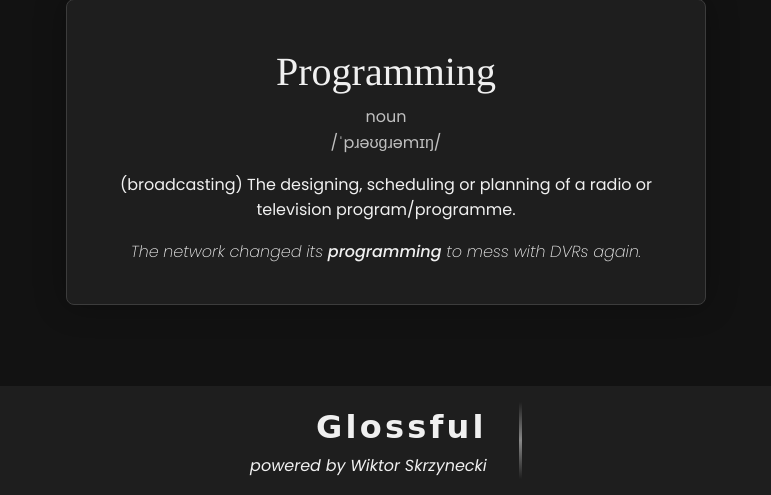
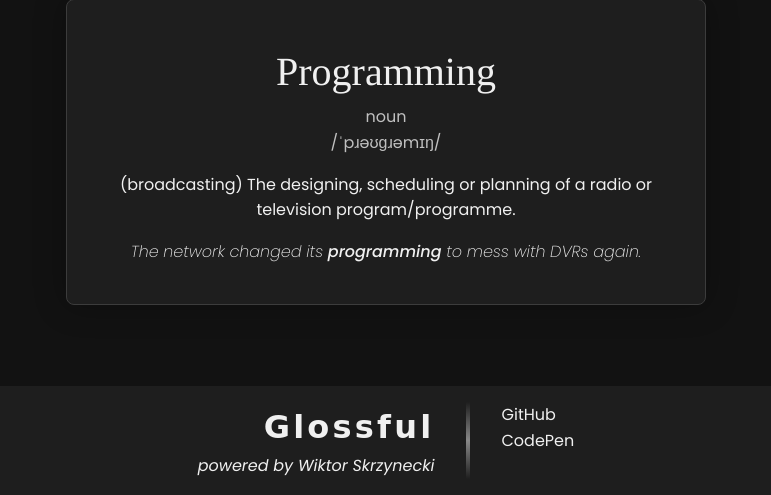
Before and after one commit to Hadevsh/Glossful, a Flask app: page / in a window 1280 px wide. Shown: the part 305-800 px from the top of the page, without its empty margins (254-1025 px from the left). Run offline with Flask 3, Linux system fonts and the light colour scheme; some web fonts are replaced.

Commit message:
Add github and codepen links

```diff
--- a/app/static/css/base.css
+++ b/app/static/css/base.css
@@ -175,8 +175,16 @@ footer {
     justify-content: center;
 }
 
-footer .content {
+footer .content-right {
+    display: flex;
+    flex-direction: column;
     text-align: right;
+}
+
+footer .content-left {
+    display: flex;
+    flex-direction: column;
+    text-align: left;
 }
 
 footer h1 {
--- a/app/templates/base.html
+++ b/app/templates/base.html
@@ -26,11 +26,15 @@
 
     <!-- Fixed footer for every sub-page -->
     <footer>
-        <div class="content">
+        <div class="content-right">
             <h1>Glossful</h1>
             <p>powered by Wiktor Skrzynecki</p>
         </div>
         <div class="vl"></div>
+        <div class="content-left">
+            <a href="https://github.com/Hadevsh">GitHub</a>
+            <a href="https://codepen.io/Hadevsh">CodePen</a>
+        </div>
     </footer>
 </body>
 </html>
```
